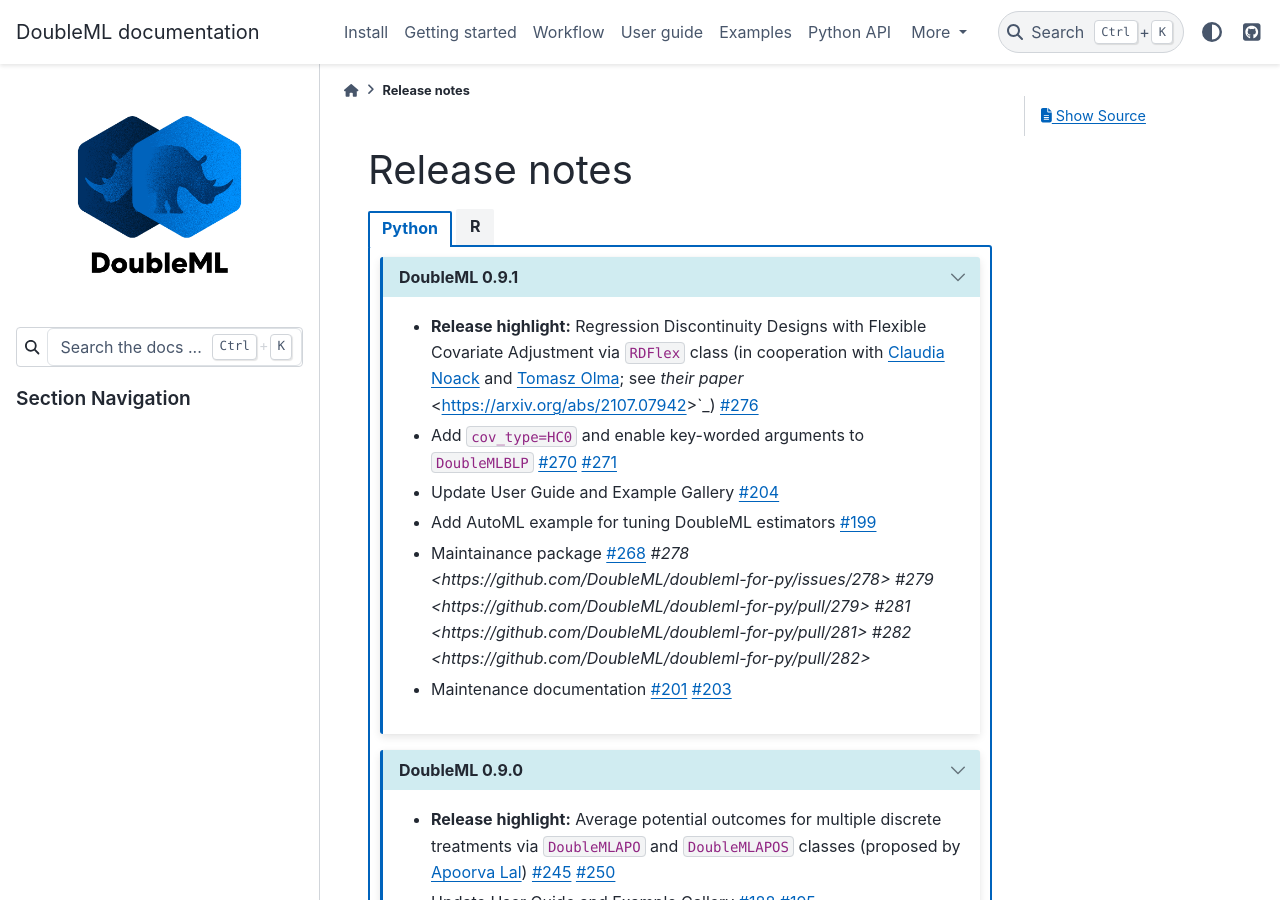
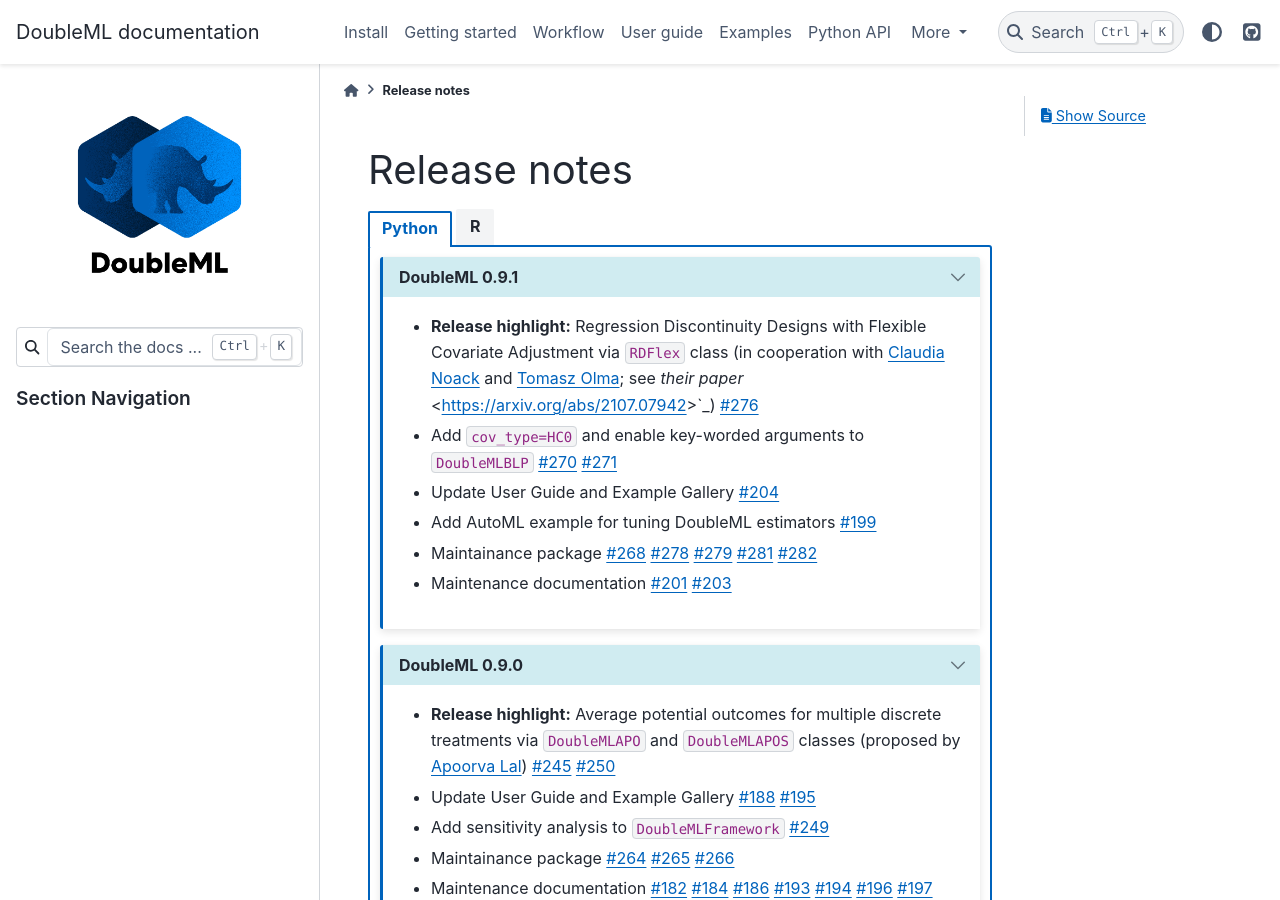
Before and after one commit to DoubleML/doubleml-docs, a Sphinx documentation site: the page built from doc/release/release.rst, in a window 1280 px wide and 900 px high. Built offline with Sphinx 7.4.7 and the PyData theme 0.15.4, drawn with Linux system fonts in a browser that asks for light colours.

Commit message:
Fix release notes 0.9.1

```diff
--- a/doc/release/release.rst
+++ b/doc/release/release.rst
@@ -28,10 +28,10 @@
 
       - Maintainance package
         `#268 <https://github.com/DoubleML/doubleml-for-py/pull/268>`_
-        `#278 <https://github.com/DoubleML/doubleml-for-py/issues/278>`
-        `#279 <https://github.com/DoubleML/doubleml-for-py/pull/279>`
-        `#281 <https://github.com/DoubleML/doubleml-for-py/pull/281>`
-        `#282 <https://github.com/DoubleML/doubleml-for-py/pull/282>`
+        `#278 <https://github.com/DoubleML/doubleml-for-py/issues/278>`_
+        `#279 <https://github.com/DoubleML/doubleml-for-py/pull/279>`_
+        `#281 <https://github.com/DoubleML/doubleml-for-py/pull/281>`_
+        `#282 <https://github.com/DoubleML/doubleml-for-py/pull/282>`_
 
       - Maintenance documentation
         `#201 <https://github.com/DoubleML/doubleml-docs/pull/201>`_
```
